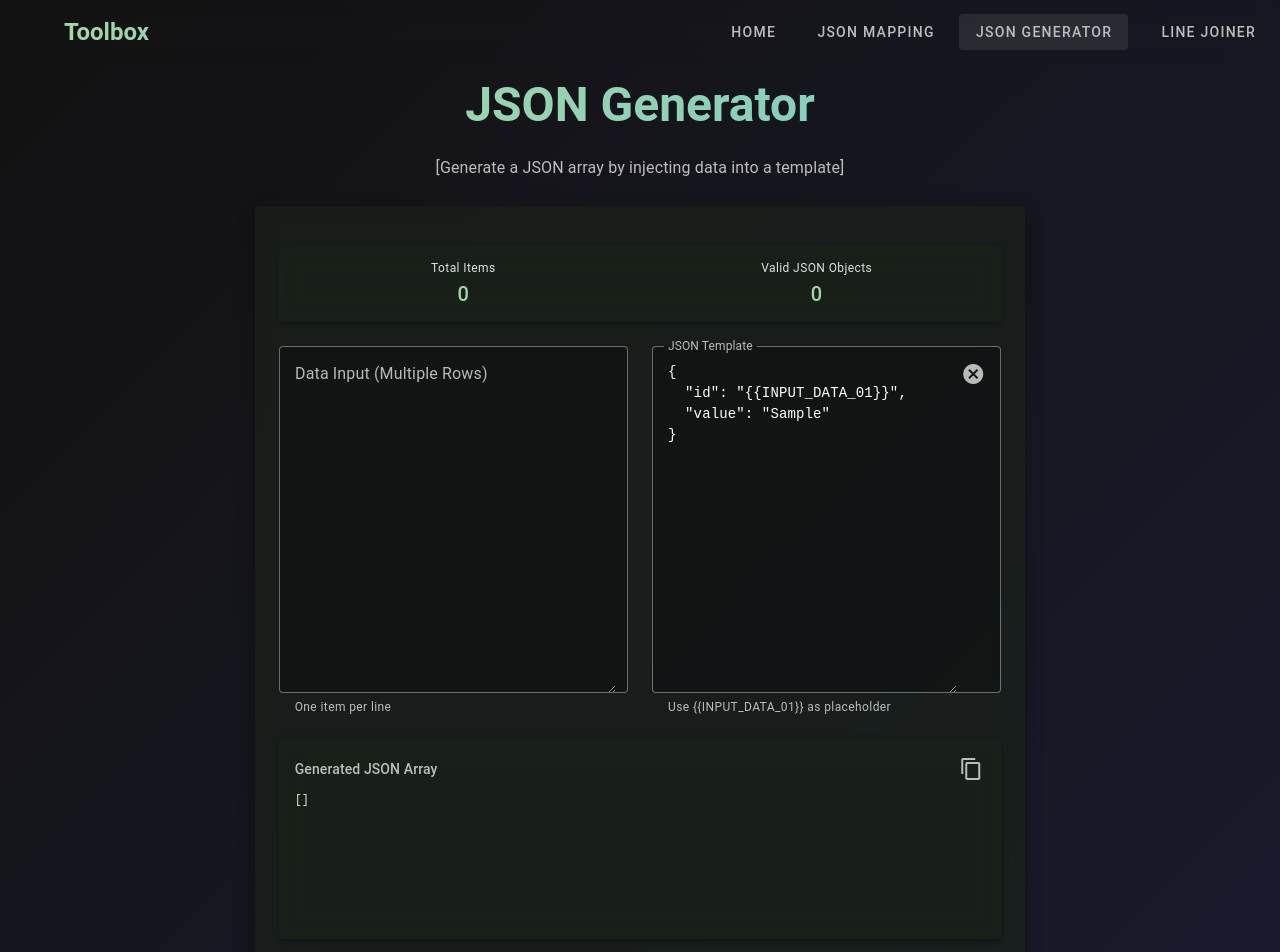
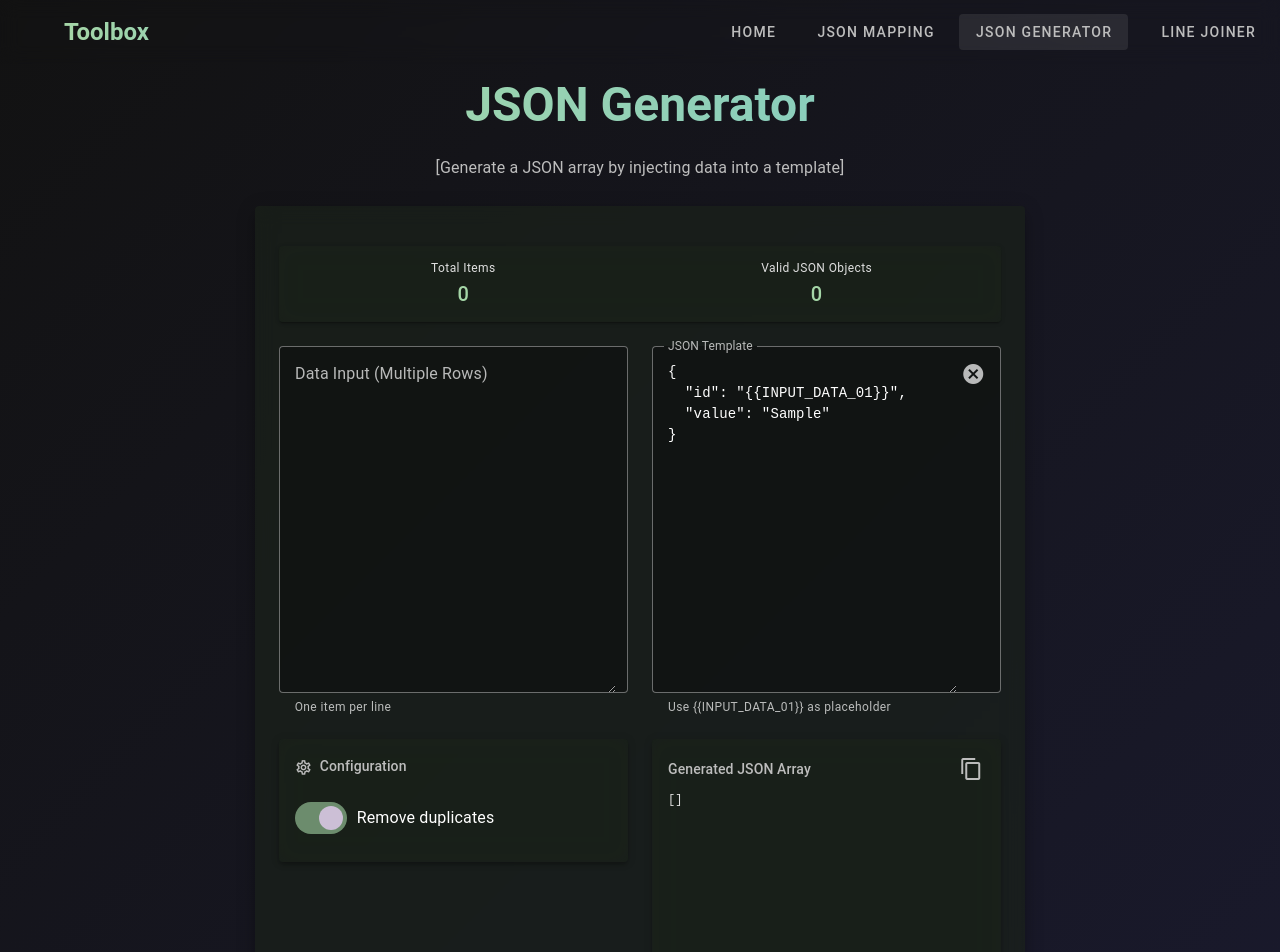
Before and after one commit to jonathanlawhh/toolbox, a Nuxt app: page /json-generator in a window 1280 px wide. Shown: the top 952 px of the page. Built offline with nearby package versions, Linux system fonts and the light colour scheme.

Commit message:
Add remove duplicate function for JSON generator

```diff
--- a/components/OutputCard.vue
+++ b/components/OutputCard.vue
@@ -1,5 +1,5 @@
 <template>
-  <v-card class="glass-card pa-4" elevation="4" style="min-height: 200px;">
+  <v-card class="glass-card pa-4" elevation="4" style="min-height: 320px;">
     <div class="d-flex justify-space-between align-center mb-2">
       <div class="text-subtitle-2 text-grey-lighten-1">{{ title }}</div>
       <v-btn icon="mdi-content-copy" variant="text" density="compact" color="grey-lighten-1"
--- a/pages/json-generator.vue
+++ b/pages/json-generator.vue
@@ -41,7 +41,18 @@
                                 @blur="copyResultOnBlur"></v-textarea>
                         </v-col>
 
-                        <v-col cols="12">
+                        <v-col cols="12" md="6">
+                            <v-card class="glass-card pa-4" elevation="4">
+                                <div class="text-subtitle-2 mb-3 text-grey-lighten-1">
+                                    <v-icon size="small" class="mr-1">mdi-cog-outline</v-icon>
+                                    Configuration
+                                </div>
+                                <v-switch v-model="removeDuplicates" label="Remove duplicates" color="primary" inset
+                                    hide-details></v-switch>
+                            </v-card>
+                        </v-col>
+
+                        <v-col cols="12" md="6">
                             <OutputCard title="Generated JSON Array" :content="generatedJson" />
                         </v-col>
                     </v-row>
@@ -82,6 +93,7 @@ useHead({
 
 const dataInput = ref('')
 const jsonTemplate = ref('{\n  "id": "{{INPUT_DATA_01}}",\n  "value": "Sample"\n}')
+const removeDuplicates = ref(true)
 const snackbar = ref(false)
 
 const stats = computed(() => {
@@ -107,7 +119,13 @@ const stats = computed(() => {
 const generatedJson = computed(() => {
     if (!dataInput.value || !jsonTemplate.value) return '[]'
 
-    const lines = dataInput.value.split(/\r?\n/).filter(line => line.trim() !== '')
+
+    let lines = dataInput.value.split(/\r?\n/).filter(line => line.trim() !== '')
+
+    if (removeDuplicates.value) {
+        lines = [...new Set(lines.map(l => l.trim()))]
+    }
+
     const objects: any[] = []
 
     lines.forEach(line => {
```
Also changed, not shown: 1 other file (tests, documents, lock files or other folders).
